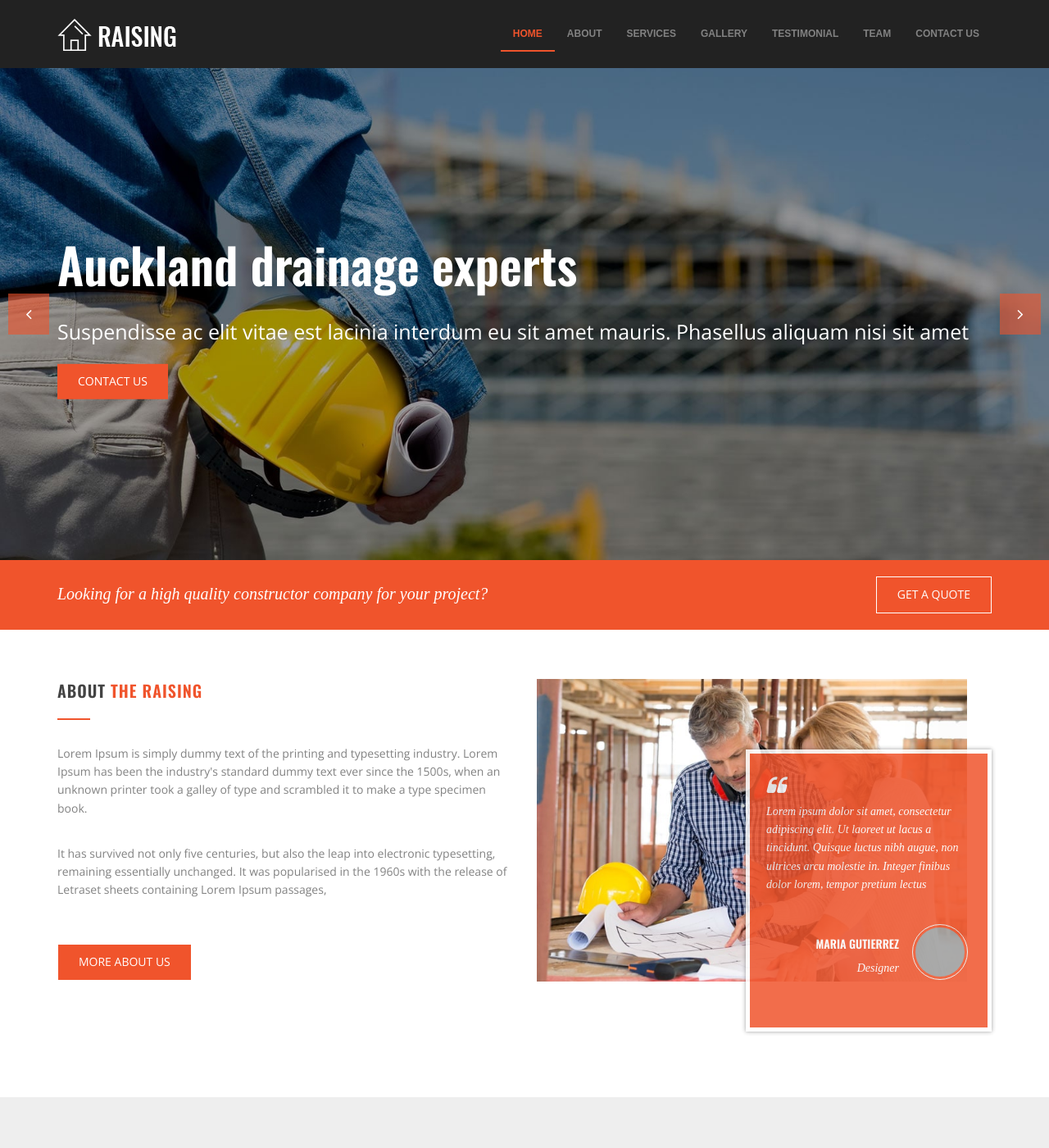
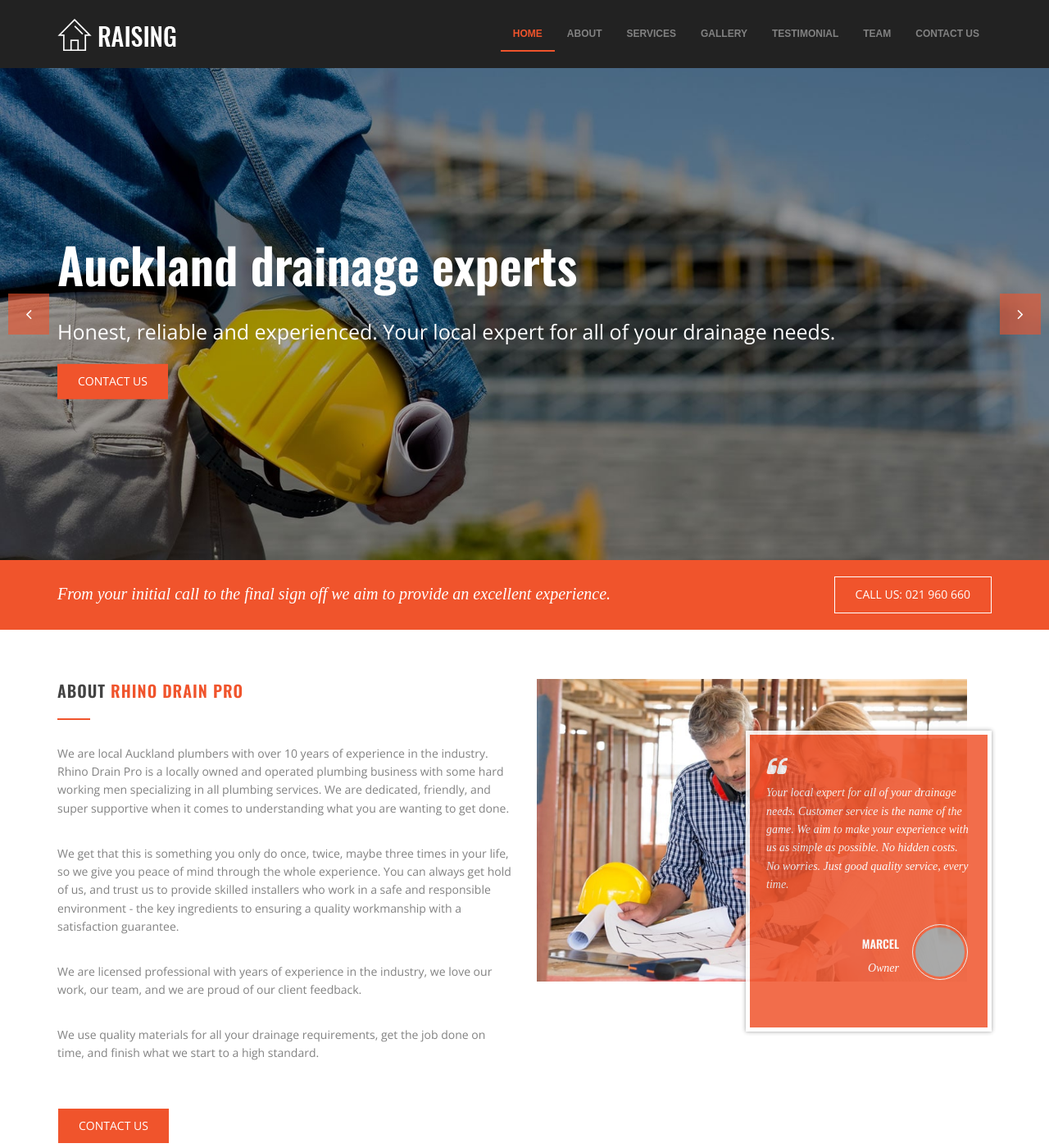
Before and after one commit to rhinodrainpro/rhinodrainpro.github.io, a Jekyll site: the page built from index.html, in a window 1280 px wide and 1400 px high. Shown: the whole window at 82% size. Built offline with Jekyll 4.4.1, drawn with Linux system fonts in a browser that asks for light colours; some web fonts are replaced; some of the changed text lies outside the part shown; grey boxes are pictures that could not be loaded.

Commit message:
Add sample content

```diff
--- a/_config.yml
+++ b/_config.yml
@@ -27,8 +27,8 @@ description: >- # this means to ignore newlines until "baseurl:"
   Google search results) and in your feed.xml site description.
 baseurl: "" # the subpath of your site, e.g. /blog
 url: "https://rhinodrainpro.co.nz" # the base hostname & protocol for your site, e.g. http://example.com
-twitter_username: jekyllrb
-github_username:  jekyll
+twitter_username:
+github_username:
 
 # Build settings
 theme: minima
--- a/_includes/about.html
+++ b/_includes/about.html
@@ -10,26 +10,44 @@ style="background-color: #fff; padding: 60px 0"
         <div class="mb-30">
           <!-- sec-title -->
           <div class="sec-title sec-title__lg-title">
-          <h2 class="sec-title__title">About <span>The Raising</span></h2>
+            <h2 class="sec-title__title">
+              About <span>{{ site.title }}</span>
+            </h2>
             <span class="sec-title__divider"></span>
           </div>
           <!-- End / sec-title -->
 
           <p>
-          Lorem Ipsum is simply dummy text of the printing and typesetting
-          industry. Lorem Ipsum has been the industry's standard dummy text
-          ever since the 1500s, when an unknown printer took a galley of
-          type and scrambled it to make a type specimen book.
+            We are local Auckland plumbers with over 10 years of experience in
+            the industry. {{ site.title }} is a locally owned and operated
+            plumbing business with some hard working men specializing in all
+            plumbing services. We are dedicated, friendly, and super supportive
+            when it comes to understanding what you are wanting to get done.
           </p>
           <br />
           <p>
-          It has survived not only five centuries, but also the leap into
-          electronic typesetting, remaining essentially unchanged. It was
-          popularised in the 1960s with the release of Letraset sheets
-          containing Lorem Ipsum passages,
+            We get that this is something you only do once, twice, maybe three
+            times in your life, so we give you peace of mind through the whole
+            experience. You can always get hold of us, and trust us to provide
+            skilled installers who work in a safe and responsible environment -
+            the key ingredients to ensuring a quality workmanship with a
+            satisfaction guarantee.
           </p>
-        <br /><br /><a class="btn btn-primary btn-outline" href="#"
-          >More about us</a
+          <br />
+          <p>
+            We are licensed professional with years of experience in the
+            industry, we love our work, our team, and we are proud of our client
+            feedback.
+          </p>
+          <br />
+          <p>
+            We use quality materials for all your drainage requirements, get the
+            job done on time, and finish what we start to a high standard.
+          </p>
+          <br />
+          <br />
+          <a class="btn btn-primary btn-outline" href="#contact-us"
+            >Contact Us</a
           >
         </div>
       </div>
@@ -41,10 +59,10 @@ style="background-color: #fff; padding: 60px 0"
           <!-- quote-02 -->
           <blockquote class="quote-02 about-quote">
             <p class="quote-02__text">
-            Lorem ipsum dolor sit amet, consectetur adipiscing elit. Ut
-            laoreet ut lacus a tincidunt. Quisque luctus nibh augue, non
-            ultrices arcu molestie in. Integer finibus dolor lorem, tempor
-            pretium lectus
+              Your local expert for all of your drainage needs. Customer service
+              is the name of the game. We aim to make your experience with us as
+              simple as possible. No hidden costs. No worries. Just good quality
+              service, every time.
             </p>
 
             <!-- authorbox -->
@@ -56,8 +74,8 @@ style="background-color: #fff; padding: 60px 0"
                 <img src="https://unsplash.it/800" alt="" />
               </div>
               <div class="authorbox__info">
-              <h5 class="authorbox__name">Maria Gutierrez</h5>
-              <p class="authorbox__work">Designer</p>
+                <h5 class="authorbox__name">Marcel</h5>
+                <p class="authorbox__work">Owner</p>
               </div>
             </div>
             <!-- End / authorbox -->
--- a/_includes/contact-us.html
+++ b/_includes/contact-us.html
@@ -103,28 +103,27 @@ style="background-color: #fff; padding: 60px 0 0"
         <section class="widget">
           <!-- sec-title -->
           <div class="sec-title">
-            <h2 class="sec-title__title">working hours</h2>
+            <h2 class="sec-title__title">Contact details</h2>
             <span class="sec-title__divider"></span>
           </div>
           <!-- End / sec-title -->
 
           <p class="mb-30">
-            Lorem ipsum dolor sit amet, consectetur adipisicing elit. Quos
-            ad sunt est. Eaque odit, et nihil saepe. Eveniet autem, sit
-            quisquam iusto soluta assumenda impedit possimus nesciunt fugiat
-            aut in.
+            Honest, reliable and experienced. Your local expert for all of your drainage needs.
           </p>
 
           <!--  -->
           <div>
             <div class="widget-contact__item">
               <span class="widget-contact__title">Tel:</span>
-              <p class="widget-contact__text">{{ site.telephone }}</p>
+              <p class="widget-contact__text">
+                <a href="tel:{{ site.telephone }}">{{ site.telephone }}</a>
+              </p>
             </div>
             <div class="widget-contact__item">
               <span class="widget-contact__title">email:</span>
               <p class="widget-contact__text">
-                <a href="#">{{ site.email }}</a>
+                <a href="mailto:{{ site.email }}">{{ site.email }}</a>
               </p>
             </div>
             <div class="widget-contact__item">
--- a/_includes/cta.html
+++ b/_includes/cta.html
@@ -4,14 +4,14 @@
     <div class="row">
       <div class="col-lg-9">
         <h3 class="cta-02__title">
-            Looking for a high quality constructor company for your
-            project?
+          From your initial call to the final sign off we aim to provide an
+          excellent experience.
         </h3>
       </div>
       <div class="col-lg-3 md-text-right">
         <!-- btn -->
-          <a class="btn btn-outline" href="#">Get a quote </a
-          ><!-- End / btn -->
+        <a class="btn btn-outline" href="tel:{{ site.telephone }}">Call us: {{ site.telephone }}</a>
+        <!-- End / btn -->
       </div>
     </div>
   </div>
--- a/_includes/hero.html
+++ b/_includes/hero.html
@@ -11,8 +11,7 @@
           <div class="container">
             <h1 class="hero__title">Auckland drainage experts</h1>
             <p class="hero__desc">
-                Suspendisse ac elit vitae est lacinia interdum eu sit amet
-                mauris. Phasellus aliquam nisi sit amet
+              Honest, reliable and experienced. Your local expert for all of your drainage needs.
             </p>
 
             <!-- btn -->
```
Lines whose indentation alone changed are shown as unchanged.
